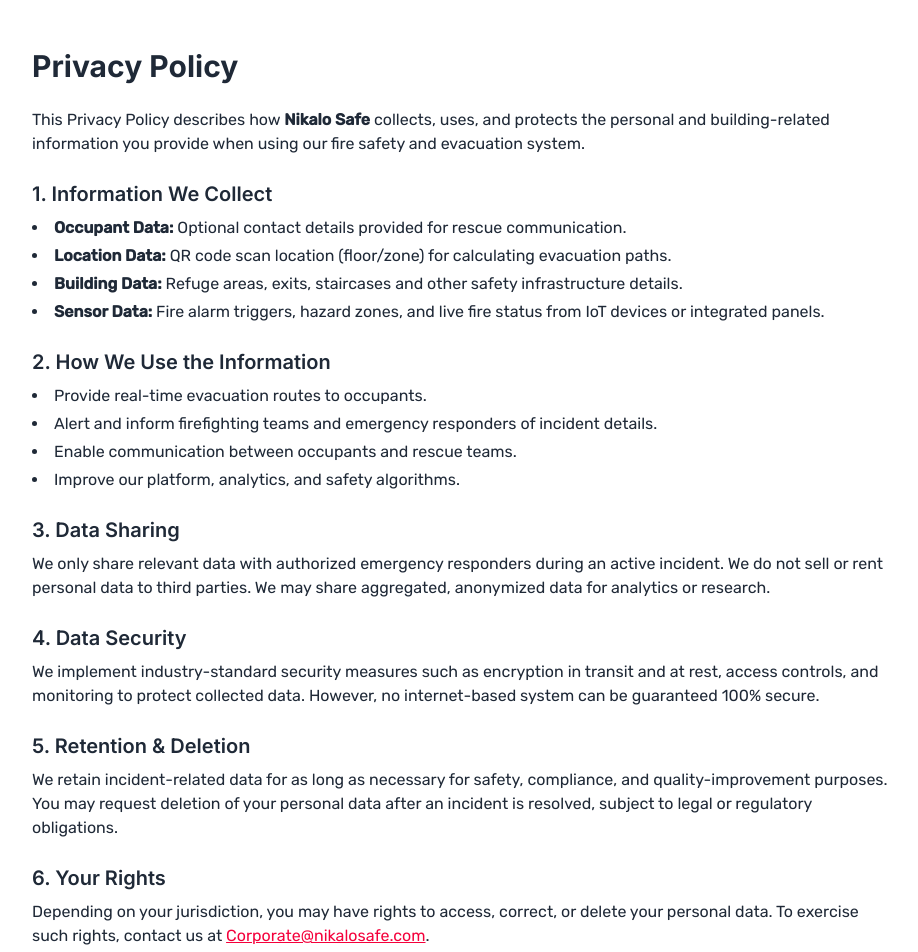
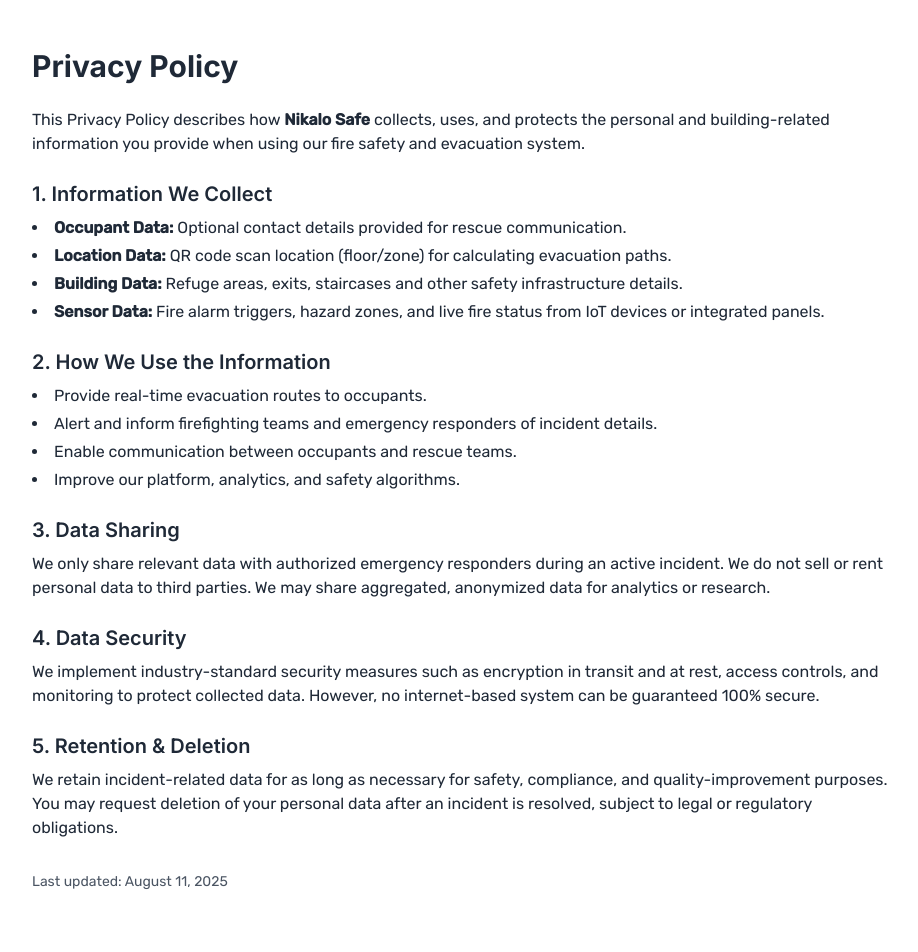
Before and after one commit to 10-Dimensions-Design-Services/nikalo-safe, a React (Create React App) app in the folder client/: page /privacy-policy in a window 1280 px wide. Shown: the top 952 px of the page, without its empty margins (176-1094 px from the left). Built offline with nearby package versions, Linux system fonts and the light colour scheme.

Commit message:
Modified Privacy policy

```diff
--- a/client/src/components/PrivacyPolicy.jsx
+++ b/client/src/components/PrivacyPolicy.jsx
@@ -65,14 +65,6 @@
         </p>
       </section>
 
-      <section className="mt-6">
-        <h2 className="text-xl font-semibold mb-2">6. Your Rights</h2>
-        <p>
-          Depending on your jurisdiction, you may have rights to access, correct, or delete your personal data. To exercise such
-          rights, contact us at <a href="mailto:Corporate@nikalosafe.com" className="text-primary underline">Corporate@nikalosafe.com</a>.
-        </p>
-      </section>
-
       <footer className="mt-8 text-sm text-gray-600">
         <p>Last updated: {lastUpdated}</p>
       </footer>
```
